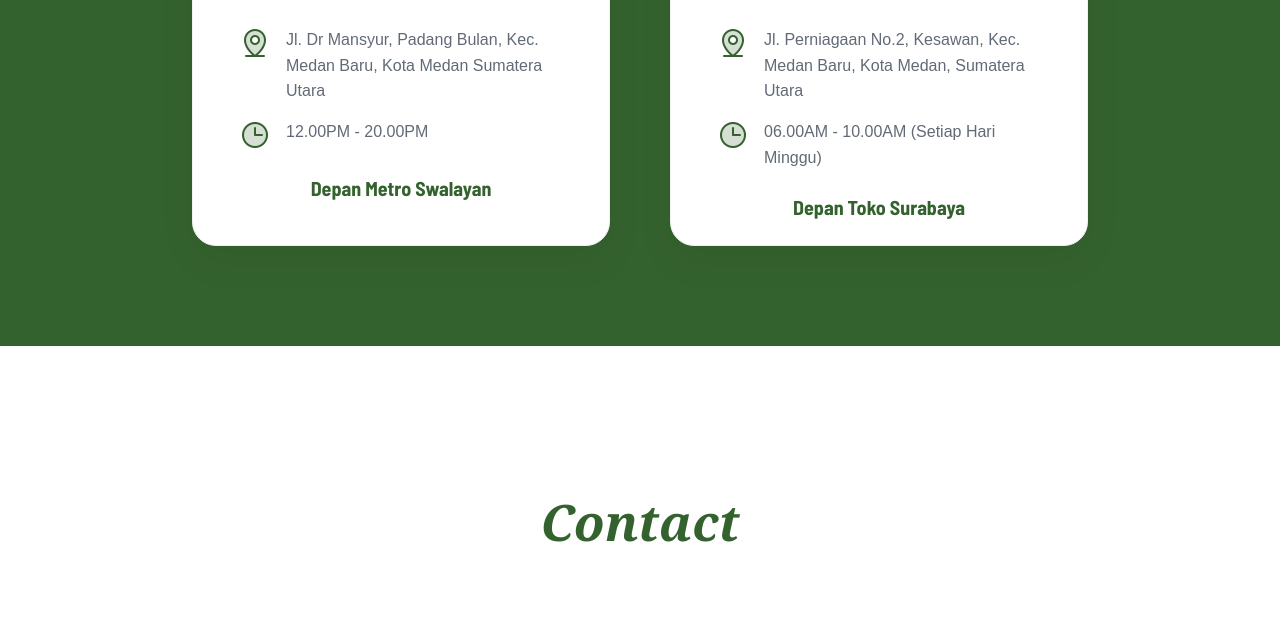
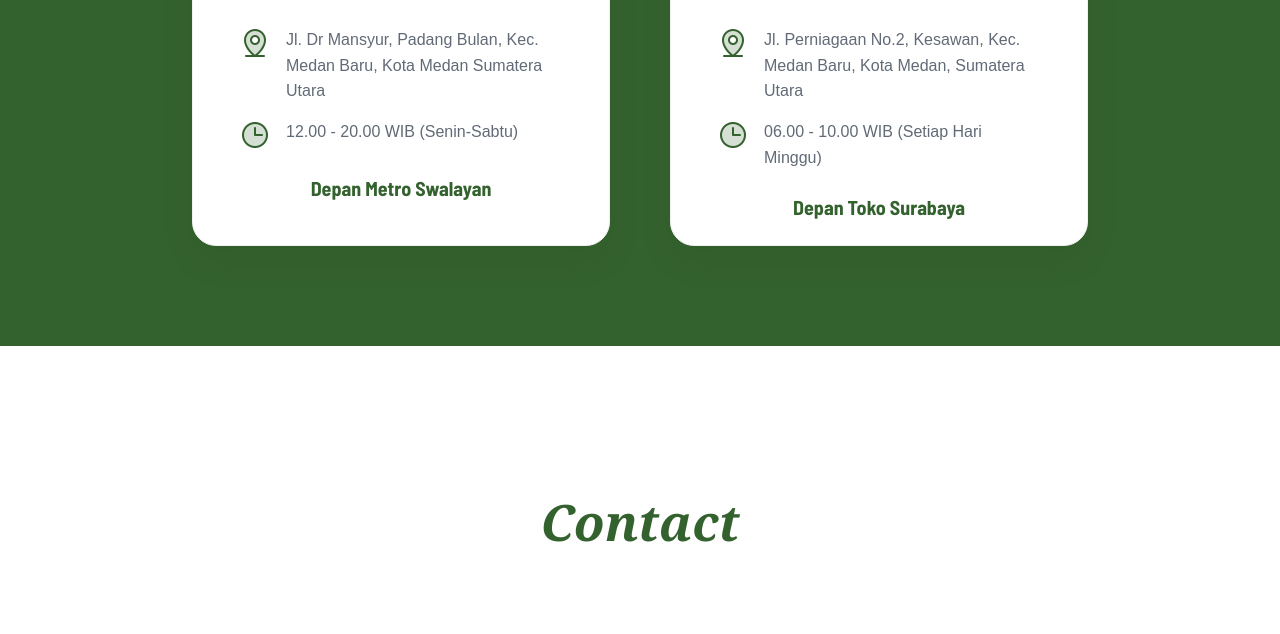
Before and after one commit to AryaMahmuda/UMKM-SILVMATCHA-INDONESIA, a plain HTML site: page index.html in a window 1280 px wide. Shown: the part 4721-5355 px from the top of the page. Drawn offline with nearby package versions, Linux system fonts and the light colour scheme.

Commit message:
Update index.html

```diff
--- a/index.html
+++ b/index.html
@@ -289,7 +289,7 @@
                 </div>
                 <div class="WAKTU">
                     <i class="ph-duotone ph-clock"></i>
-                    <p>12.00PM - 20.00PM</p>
+                    <p>12.00 - 20.00 WIB (Senin-Sabtu)</p>
                 </div>
                 <div class="DETLOK">
                     <h3>Depan Metro Swalayan</h3>
@@ -307,7 +307,7 @@
                 </div>
                 <div class="WAKTU">
                     <i class="ph-duotone ph-clock"></i>
-                    <p>06.00AM - 10.00AM (Setiap Hari Minggu)</p>
+                    <p>06.00 - 10.00 WIB (Setiap Hari Minggu)</p>
                 </div>
                 <div class="DETLOK">
                     <h3>Depan Toko Surabaya</h3>
```
